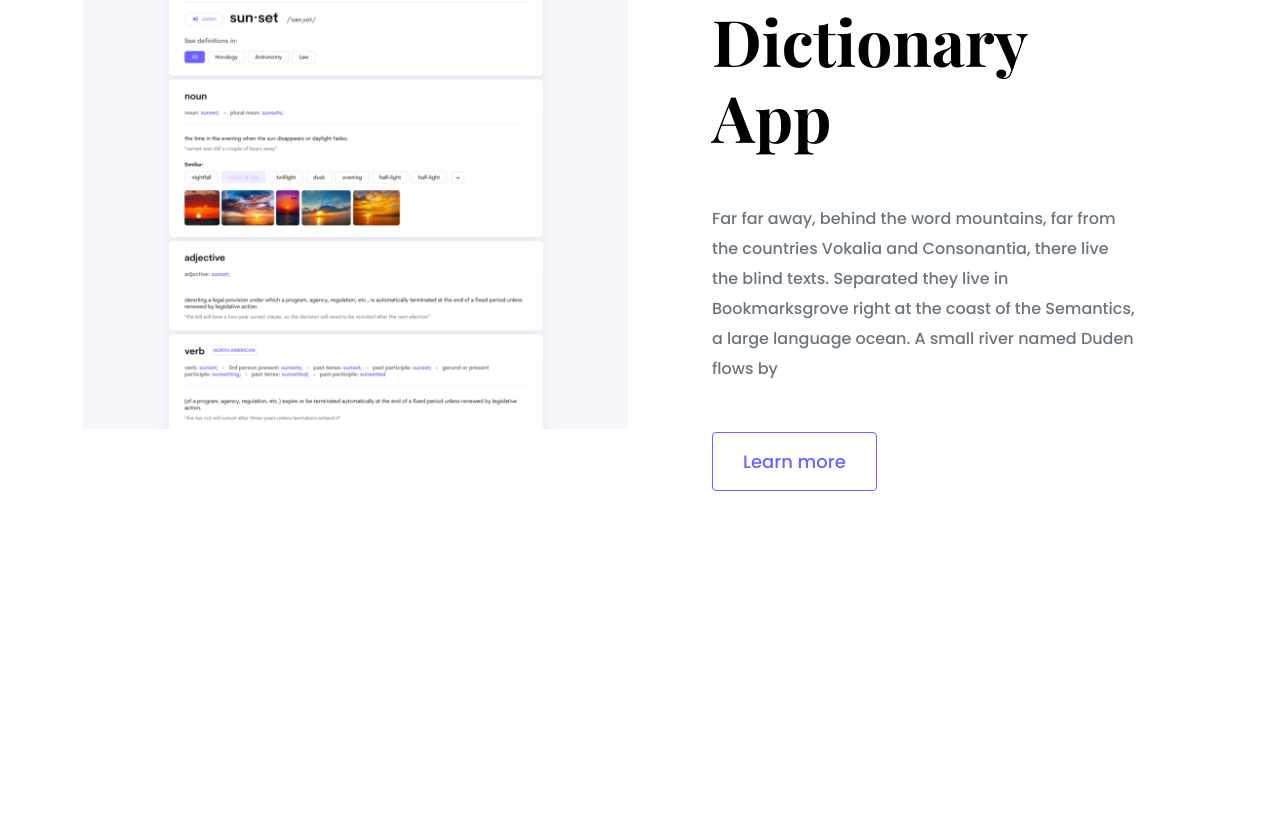
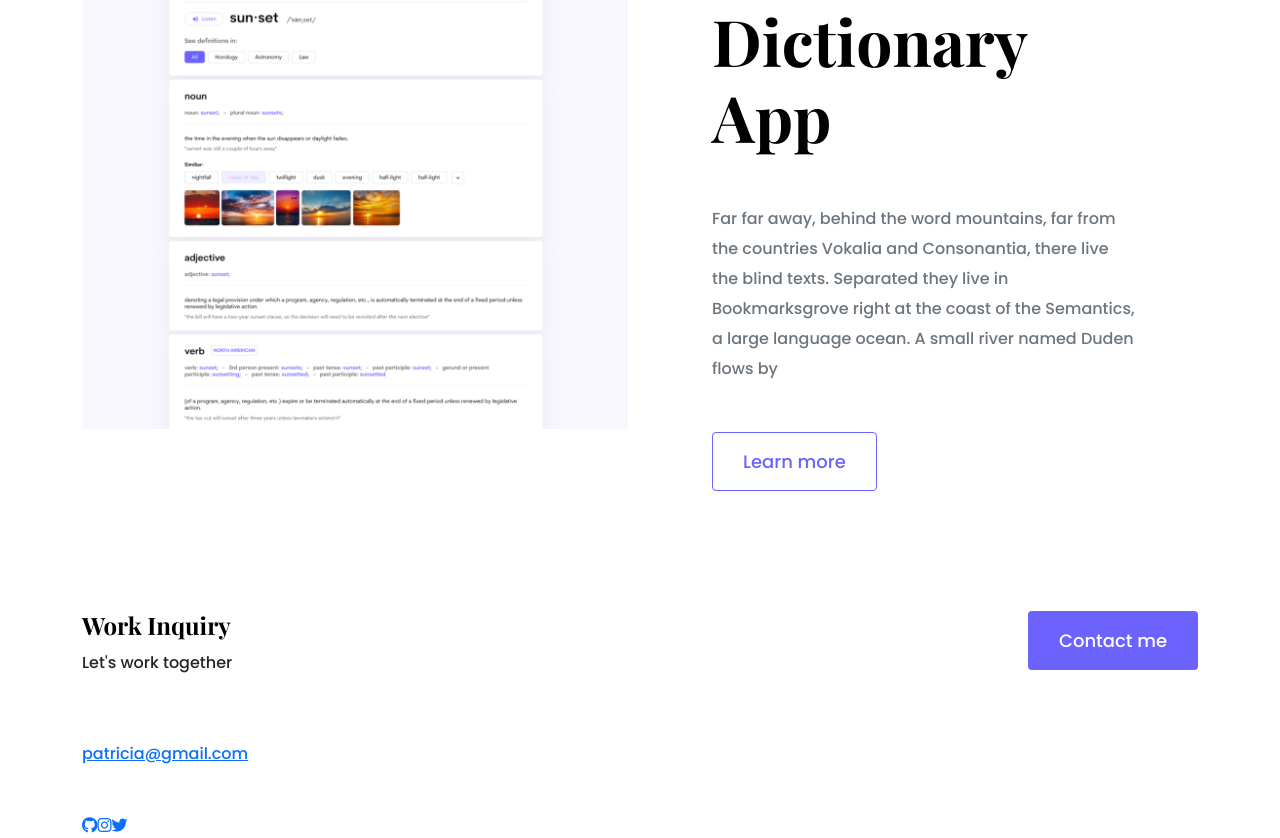
Before and after one commit to Borkabori/Portfolio_2, a website: page index.html in a window 1280 px wide. Shown: the part 2370-3208 px from the top of the page. Before the commit the page ends 2981 px from the top, so only its background shows below. Drawn offline with nearby package versions, Linux system fonts and the light colour scheme.

Commit message:
Basic footer

```diff
--- a/index.html
+++ b/index.html
@@ -161,6 +161,33 @@
           </div>
         </div>
       </div>
+      <footer>
+        <div class="contact-box d-flex justify-content-between mb-5">
+          <div>
+            <h4>Work Inquiry</h4>
+            <p class="text-mutad">Let's work together</p>
+          </div>
+          <div>
+            <a href="#" class="btn btn-branding">Contact me</a>
+          </div>
+        </div>
+        <div class="d-flex juststify-content-center mb-5">
+          <a href="mailto:patricia@gmail.com" target="blank"
+            >patricia@gmail.com
+          </a>
+        </div>
+        <div class="social-links d-flex juststify-content-center">
+          <a href="https://www.github.com/patricia">
+            <i class="fab fa-github"></i>
+          </a>
+          <a href="https://www.instagram.com/patricia">
+            <i class="fab fa-instagram"></i>
+          </a>
+          <a href="https://www.twitter.com/patricia">
+            <i class="fab fa-twitter"></i>
+          </a>
+        </div>
+      </footer>
     </div>
   </body>
 </html>
```
